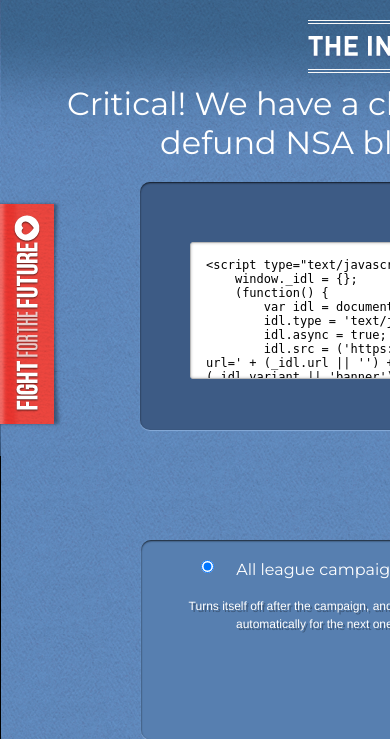
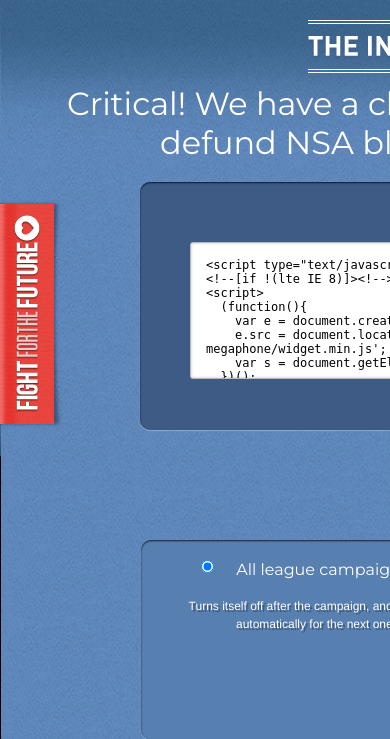
Before and after one commit to fightforthefuture/idl-members, a Django app: template internetdefense/templates/index.html in a window 390 px wide; the page is wider, and only the part inside the window is pictured. Shown: the top 739 px of that part. Run offline with Django 3.2, Linux system fonts and the light colour scheme; the template is opened without the code that fills it, so the values that code supplies are empty.

Commit message:
Project Megaphone embed code was added

```diff
--- a/internetdefense/static/js/src/customize.js
+++ b/internetdefense/static/js/src/customize.js
@@ -19,6 +19,11 @@
 
             output.data('template', output.val());
             this.update = function(){
+                var projectMegaphoneIsActive = true;
+                if (projectMegaphoneIsActive) {
+                    return output.val(output.data('template'));
+                }
+
                 var new_code = output.data('template');
                 new_code = new_code.replace('{variant}', configString('variant', $('[name="variant"]:checked').val()));
                 new_code = new_code.replace('{campaign}', configString('campaign', $('[name="campaign"]:checked').val()));
--- a/internetdefense/templates/include.html
+++ b/internetdefense/templates/include.html
@@ -1,8 +1,9 @@
-    window._idl = {};{variant}{campaign}
-    (function() {
-        var idl = document.createElement('script');
-        idl.type = 'text/javascript';
-        idl.async = true;
-        idl.src = ('https:' == document.location.protocol ? 'https://' : 'http://') + '{{ INCLUDE_URL }}?url=' + (_idl.url || '') + '&campaign=' + (_idl.campaign || '') + '&variant=' + (_idl.variant || 'banner');
-        document.getElementsByTagName('body')[0].appendChild(idl);
-    })();
+<!--[if !(lte IE 8)]><!-->
+<script>
+  (function(){
+    var e = document.createElement('script'); e.type='text/javascript'; e.async = true;
+    e.src = document.location.protocol + '//d1ux67szpr7bp0.cloudfront.net/project-megaphone/widget.min.js';
+    var s = document.getElementsByTagName('script')[0]; s.parentNode.insertBefore(e, s);
+  })();
+</script>
+<!--<![endif]-->
```
